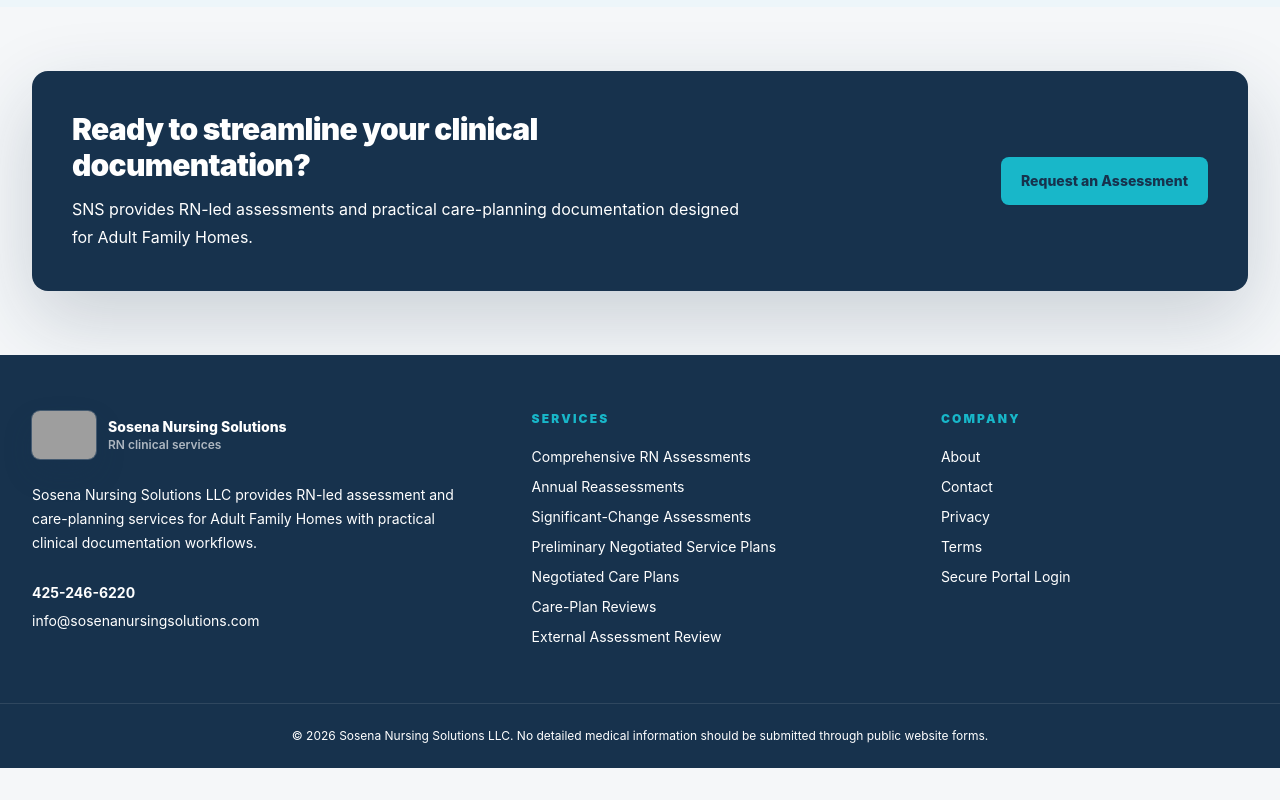
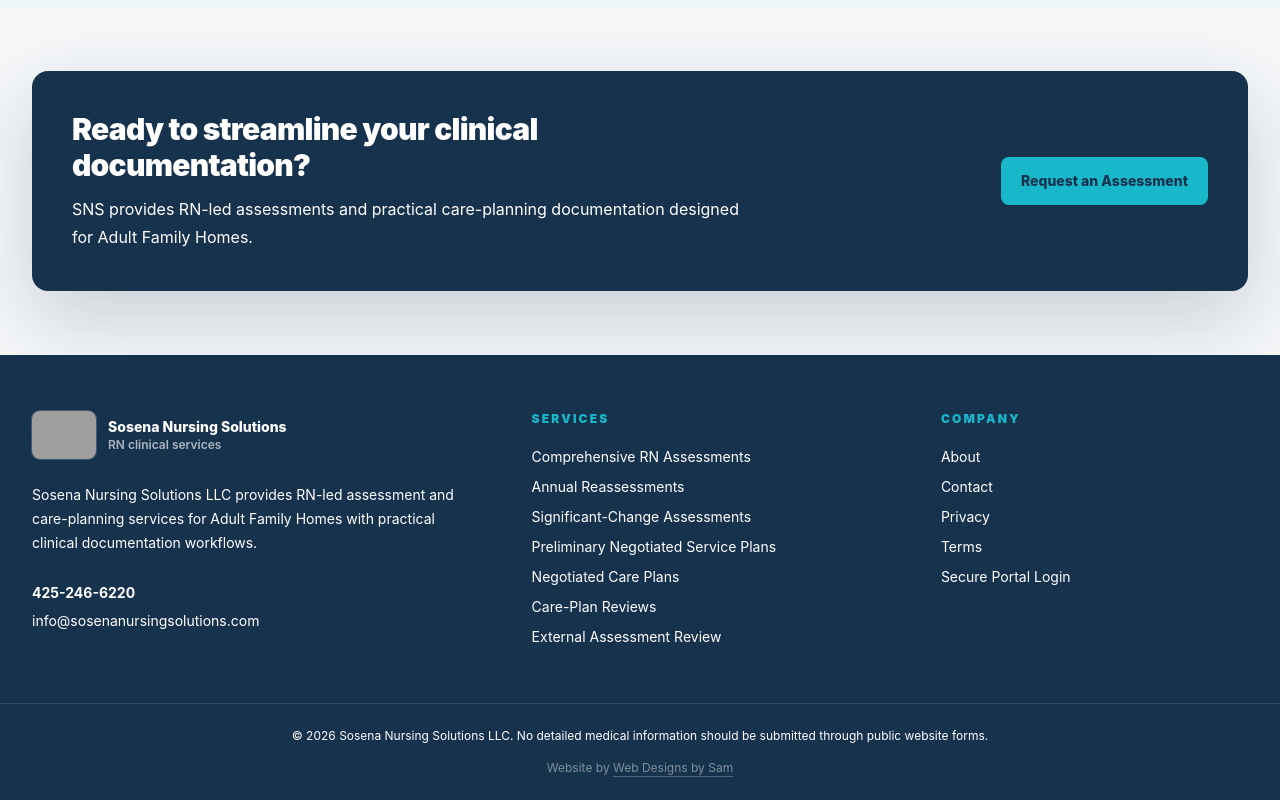
Before and after one commit to Smoges22/sns-website, a Next.js app: page / in a window 1280 px wide. Shown: the part 5876-6676 px from the top of the page. Before the commit the page ends 6644 px from the top, so only its background shows below. Built offline with nearby package versions, Linux system fonts and the light colour scheme; no server answers; grey boxes are pictures that could not be loaded.

Commit message:
Add website credit footer

```diff
--- a/components/site-footer.tsx
+++ b/components/site-footer.tsx
@@ -37,7 +37,18 @@
         </div>
       </div>
       <div className="border-t border-white/10 px-5 py-5 text-center text-xs leading-6 text-white/58">
-        © {new Date().getFullYear()} {site.legalName}. No detailed medical information should be submitted through public website forms.
+        <p>© {new Date().getFullYear()} {site.legalName}. No detailed medical information should be submitted through public website forms.</p>
+        <p className="mt-2 text-[12px] text-white/45">
+          Website by{" "}
+          <a
+            className="underline decoration-white/25 underline-offset-4 transition hover:text-white/75 hover:decoration-white/55 focus-visible:text-white"
+            href="https://www.afhdesignsbysam.com/"
+            rel="noopener noreferrer"
+            target="_blank"
+          >
+            Web Designs by Sam
+          </a>
+        </p>
       </div>
     </footer>
   );
```
